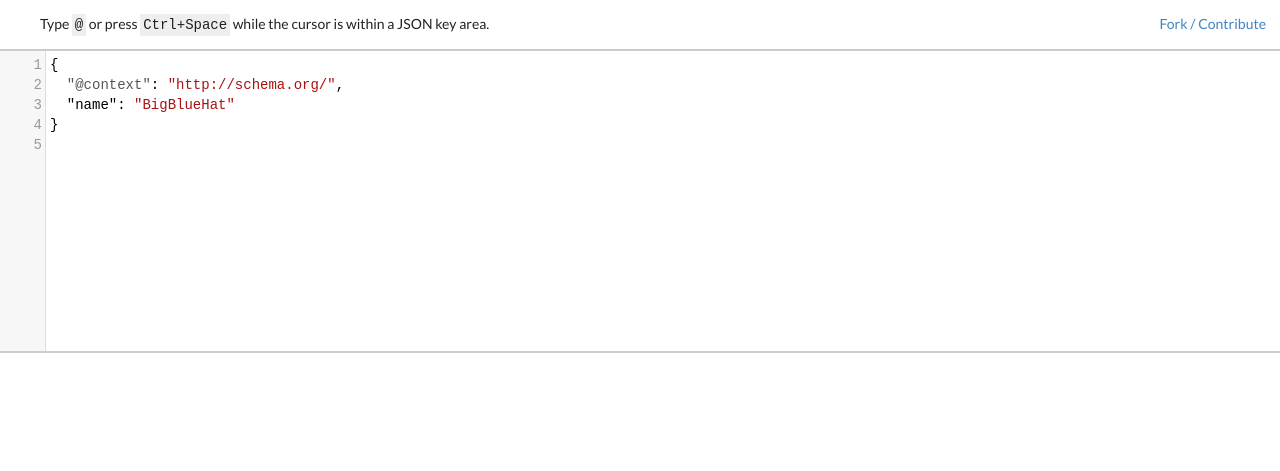
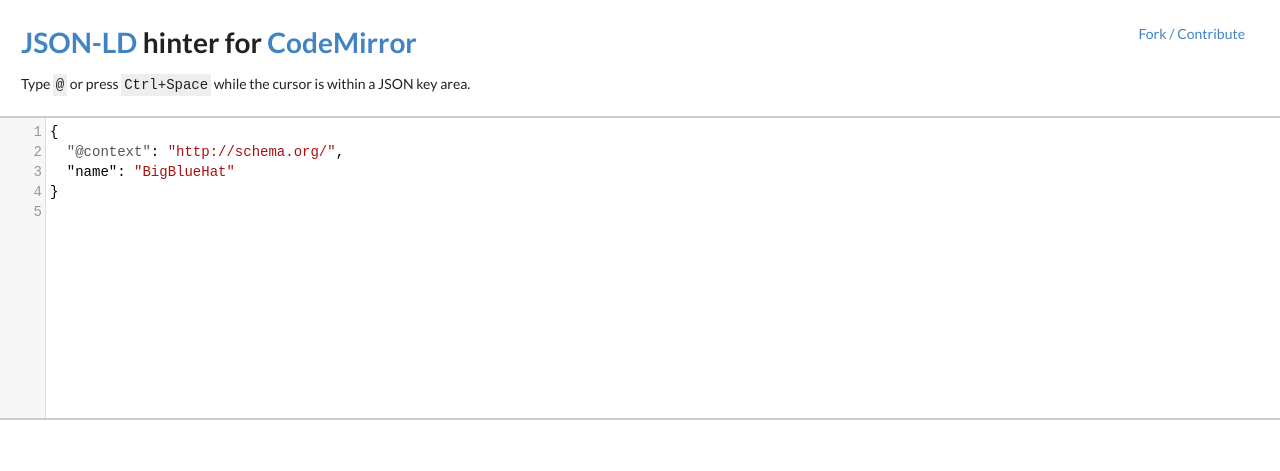
Before and after one commit to WileyLabs/codemirror-jsonld-hint, a website with bundled scripts: page index.html in a window 1280 px wide. Built offline with nearby package versions, Linux system fonts and the light colour scheme.

Commit message:
Improve intro content

```diff
--- a/index.html
+++ b/index.html
@@ -14,12 +14,19 @@
   code { background: #eee; padding: 0.2em }
   hr { border: 1px solid #ccc; margin: 0 }
   a.button { float: right; margin-right: 1em }
+  #intro { margin: 0 1.5em 1.5em }
   </style>
 </head>
 <body>
-  <a class="button" href="https://github.com/WileyLabs/codemirror-jsonld-hint/edit/master/index.html" target="_blank">Fork / Contribute</a>
-  <blockquote>Type <code>@</code> or press <code>Ctrl+Space</code> while the cursor is
-  within a JSON key area.</blockquote>
+  <div id="intro">
+    <a class="button" href="https://github.com/WileyLabs/codemirror-jsonld-hint/edit/master/index.html" target="_blank">Fork / Contribute</a>
+    <h1>
+      <a target="_blank" href="http://json-ld.org/">JSON-LD</a> hinter for
+      <a target="_blank" href="http://codemirror.net/">CodeMirror</a>
+    </h1>
+    Type <code>@</code> or press <code>Ctrl+Space</code> while the cursor is
+    within a JSON key area.
+  </div>
   <hr />
 <textarea id="textarea">
 {
```
